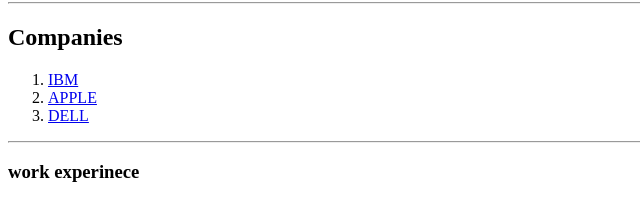
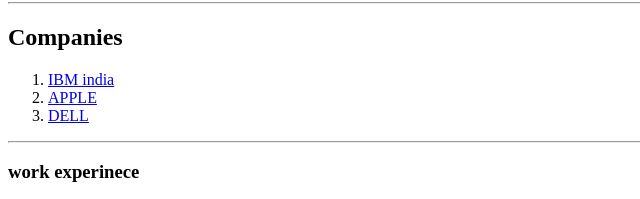
Before and after one commit to Rahu8757/cv, a plain HTML site: page index.html in a window 1280 px wide. Shown: the part 401-600 px from the top of the page, 0-640 px from the left. Drawn offline with Linux system fonts and the light colour scheme.

Commit message:
Update index.html

```diff
--- a/index.html
+++ b/index.html
@@ -41,7 +41,7 @@
     <hr />
     <h2>Companies </h2>
     <ol>
-      <li><a href="https://www.ibm.com/in-en">IBM</a></li>
+      <li><a href="https://www.ibm.com/in-en">IBM india</a></li>
       <li><a href="https://www.apple.com/">APPLE</a></li>
       <li><a href="https://www.dell.com/en-in">DELL</a></li>
     </ol>
```
